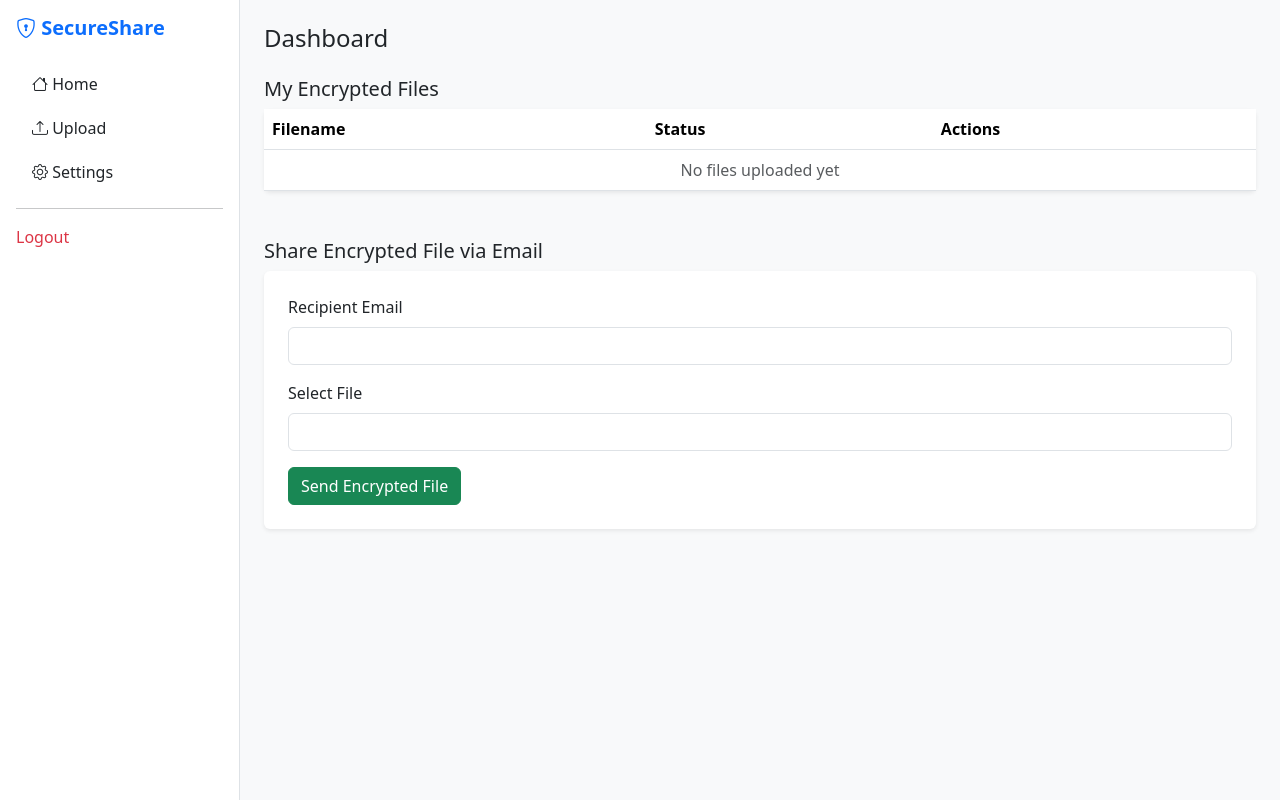
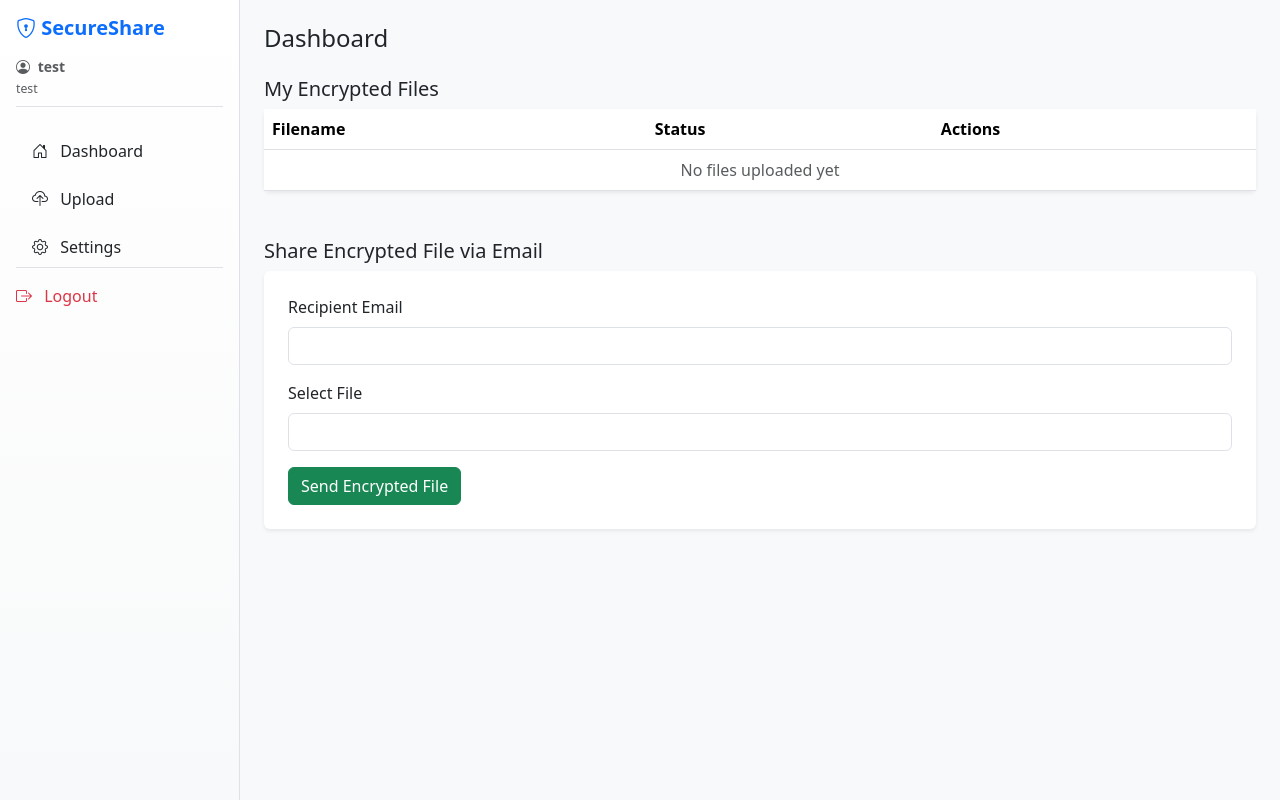
Before and after one commit to AmnihYousef/GraduationProject, a Flask app: page /dashboard in a window 1280 px wide. Run offline with Flask 3, Linux system fonts and the light colour scheme; a user stored in the database is signed in; data comes from the database, SQL or seed files in the repository; lists and menus that the app fills with data are empty.

Commit message:
layout.html

```diff
--- a/templates/layout.html
+++ b/templates/layout.html
@@ -4,48 +4,88 @@
     <meta charset="UTF-8">
     <title>SecureShare</title>
     <link href="https://cdn.jsdelivr.net/npm/bootstrap@5.3.2/dist/css/bootstrap.min.css" rel="stylesheet">
-    <link href="https://cdn.jsdelivr.net/npm/bootstrap-icons/font/bootstrap-icons.css" rel="stylesheet">
+    <link rel="stylesheet" href="https://cdn.jsdelivr.net/npm/bootstrap-icons@1.11.1/font/bootstrap-icons.css">
+
+    <!-- Bootstrap JS (مهم للـ alerts والأزرار) -->
+    <script src="https://cdn.jsdelivr.net/npm/bootstrap@5.3.2/dist/js/bootstrap.bundle.min.js"></script>
+
+    <style>
+        body {
+            background-color: #f8f9fa;
+        }
+        .sidebar {
+            background: linear-gradient(180deg, #ffffff 0%, #f8f9fa 100%);
+        }
+    </style>
 </head>
 
 <body class="bg-light">
 
 <div class="d-flex">
     <!-- Sidebar -->
-    <aside class="bg-white border-end vh-100 p-3" style="width: 240px;">
-        <h5 class="fw-bold text-primary mb-4">
+    <aside class="sidebar border-end vh-100 p-3" style="width: 240px;">
+        <h5 class="fw-bold text-primary mb-3">
             <i class="bi bi-shield-lock"></i> SecureShare
         </h5>
 
-        <ul class="nav flex-column gap-1">
+        <!-- اسم المستخدم -->
+        <div class="mb-4 text-muted small border-bottom pb-2">
+            <i class="bi bi-person-circle me-1"></i>
+            {% if session.get('user') %}
+                <span class="fw-bold">{{ session['user'].split('@')[0] }}</span>
+                <br><small>{{ session['user'] }}</small>
+            {% else %}
+                Guest
+            {% endif %}
+        </div>
+
+        <!-- القائمة -->
+        <ul class="nav flex-column gap-2">
             <li class="nav-item">
-                <a href="/dashboard" class="nav-link text-dark">
-                    <i class="bi bi-house"></i> Home
+                <a href="/dashboard" class="nav-link text-dark rounded">
+                    <i class="bi bi-house-door me-2"></i> Dashboard
                 </a>
             </li>
 
             <li class="nav-item">
-                <a href="/upload" class="nav-link text-dark">
-                    <i class="bi bi-upload"></i> Upload
+                <a href="/upload" class="nav-link text-dark rounded">
+                    <i class="bi bi-cloud-upload me-2"></i> Upload
                 </a>
             </li>
 
             <li class="nav-item">
-                <a href="/settings" class="nav-link text-dark">
-                    <i class="bi bi-gear"></i> Settings
+                <a href="/settings" class="nav-link text-dark rounded">
+                    <i class="bi bi-gear me-2"></i> Settings
                 </a>
             </li>
         </ul>
 
-        <hr>
-
-        <a href="/logout" class="nav-link text-danger">
-          Logout
-        </a>
+        <!-- الخروج -->
+        <div class="mt-auto pt-3 border-top">
+            <a href="/logout" class="nav-link text-danger">
+                <i class="bi bi-box-arrow-right me-2"></i> Logout
+            </a>
+        </div>
 
     </aside>
 
     <!-- Main content -->
     <main class="flex-grow-1 p-4">
+        <!-- رسائل التنبيه -->
+        {% if request.args.get('message') %}
+        <div class="alert alert-success alert-dismissible fade show mb-4" role="alert">
+            <strong>✅ Success!</strong> {{ request.args.get('message')|replace('+', ' ') }}
+            <button type="button" class="btn-close" data-bs-dismiss="alert"></button>
+        </div>
+        {% endif %}
+
+        {% if request.args.get('error') %}
+        <div class="alert alert-danger alert-dismissible fade show mb-4" role="alert">
+            <strong>❌ Error!</strong> {{ request.args.get('error')|replace('+', ' ') }}
+            <button type="button" class="btn-close" data-bs-dismiss="alert"></button>
+        </div>
+        {% endif %}
+
         {% block content %}{% endblock %}
     </main>
 </div>
```
